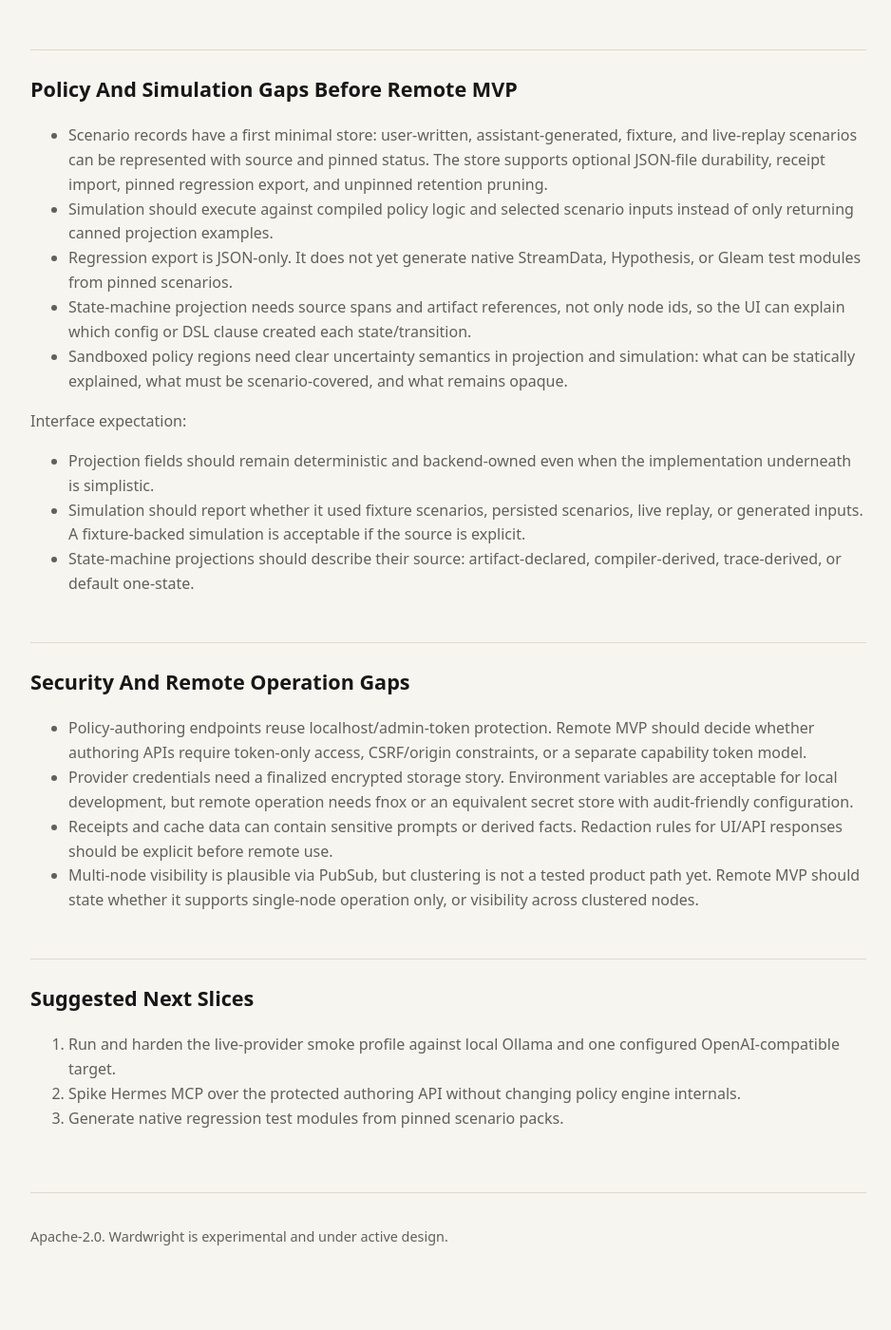
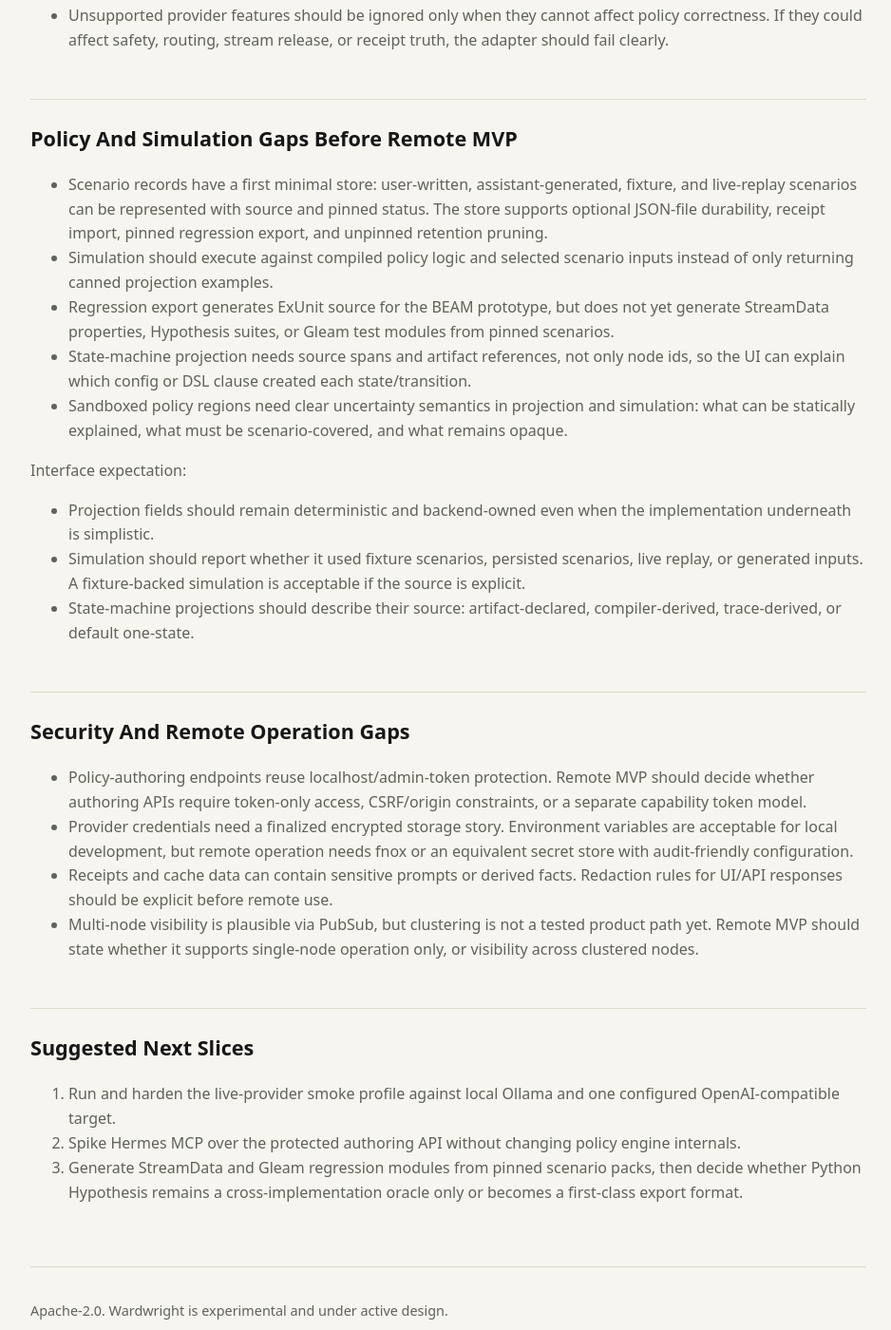
Before and after one commit to bglusman/ingary, a Jekyll site: the page built from docs/mvp-realness-inventory.md, in a window 1280 px wide and 1400 px high, scrolled down 2552 px. Shown: the whole window at 95% size, without its empty margins (168-1106 px from the left). Built offline with Jekyll 4.4.1, drawn with Linux system fonts in a browser that asks for light colours; some of the changed text lies outside the part shown.

Commit message:
Generate ExUnit scenario regression exports

```diff
--- a/docs/mvp-realness-inventory.md
+++ b/docs/mvp-realness-inventory.md
@@ -58,6 +58,9 @@
 - Pinned authoring scenarios can be exported as a versioned regression pack, and
   retention can prune oldest unpinned scenario records without deleting pinned
   regression evidence.
+- Pinned scenario packs can also export generated ExUnit source. The generated
+  tests validate pack coherence and replay pinned scenario records through the
+  current policy-scenario/projection contracts.
 
 ## Still Prototype Or Fixture Backed
 
@@ -119,8 +122,9 @@
   pinned regression export, and unpinned retention pruning.
 - Simulation should execute against compiled policy logic and selected scenario
   inputs instead of only returning canned projection examples.
-- Regression export is JSON-only. It does not yet generate native StreamData,
-  Hypothesis, or Gleam test modules from pinned scenarios.
+- Regression export generates ExUnit source for the BEAM prototype, but does
+  not yet generate StreamData properties, Hypothesis suites, or Gleam test
+  modules from pinned scenarios.
 - State-machine projection needs source spans and artifact references, not only
   node ids, so the UI can explain which config or DSL clause created each
   state/transition.
@@ -158,4 +162,6 @@
    configured OpenAI-compatible target.
 2. Spike Hermes MCP over the protected authoring API without changing policy
    engine internals.
-3. Generate native regression test modules from pinned scenario packs.
+3. Generate StreamData and Gleam regression modules from pinned scenario packs,
+   then decide whether Python Hypothesis remains a cross-implementation oracle
+   only or becomes a first-class export format.
```
Also changed, not shown: 4 other files.
